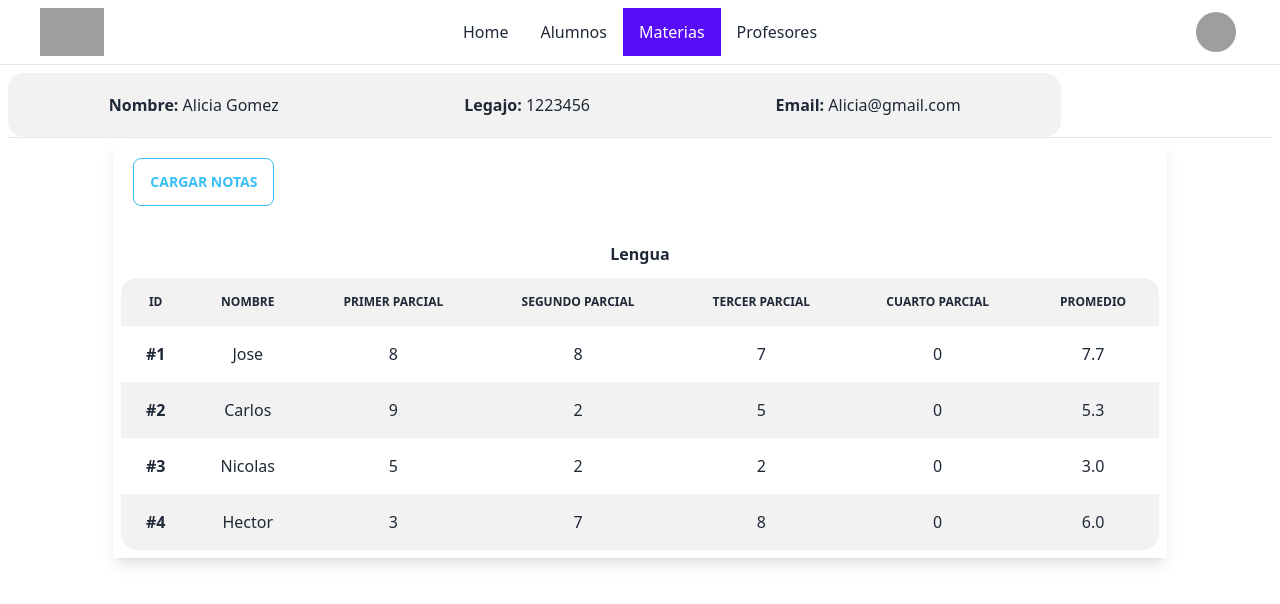
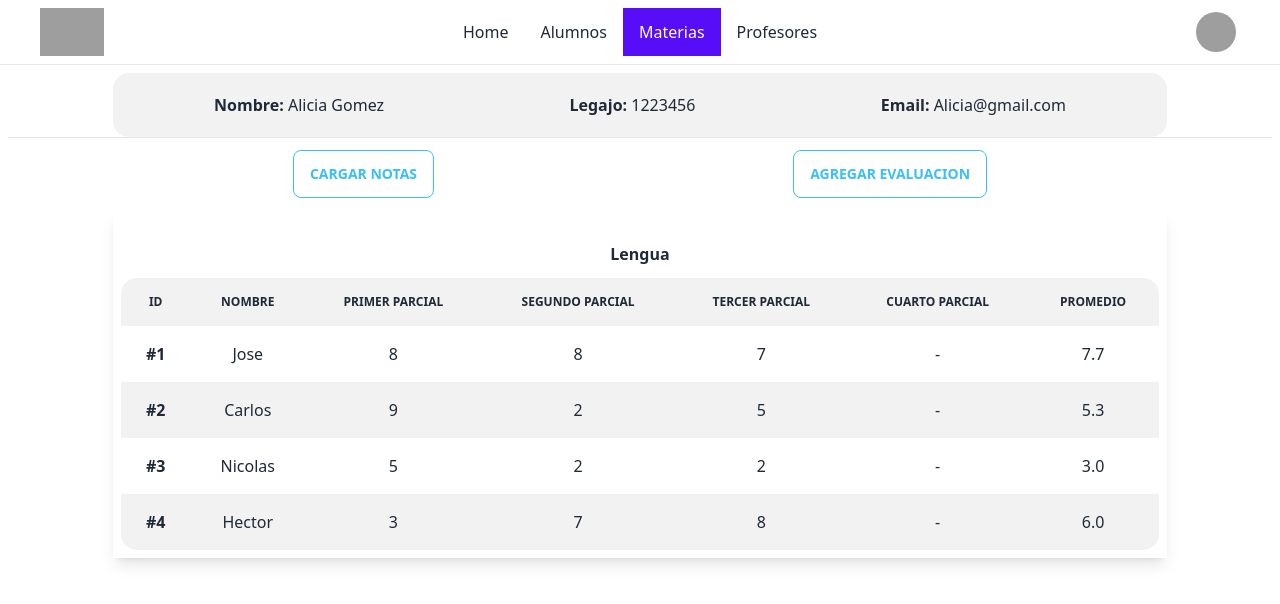
Before and after one commit to JoseRuiz010/Gestion-Alumnos, a React (Create React App) app: page /materias/241cc2935 in a window 1280 px wide. Shown: the top 604 px of the page. Built offline with nearby package versions, Linux system fonts and the light colour scheme; grey boxes are pictures that could not be loaded; what uid would draw is missing.

Commit message:
cuando no hay nota cambie el 0 por -

```diff
--- a/src/Components/CardDatosPErsonales.js
+++ b/src/Components/CardDatosPErsonales.js
@@ -6,7 +6,7 @@ export const CardDatosPErsonales = ({ nombre,
     telefono,
     email,
     legajo,
-    direccion,nombreMateria,idMateria}) => {
+    direccion, nombreMateria, idMateria }) => {
     const [avatar, setavatar] = useState()
     useEffect(() => {
         fetch("https://randomuser.me/api/")
@@ -25,7 +25,7 @@ export const CardDatosPErsonales = ({ nombre,
                 <div className='flex justify-start align-middle  w-10/12 px-4'> <span className='font-bold'>Telefono:</span> <span>{telefono}</span></div>
                 <div className='flex justify-start align-middle  w-10/12 px-4'> <span className='font-bold'>Email:</span> <span>{email}</span></div>
                 <div className='flex justify-start align-middle  w-10/12 px-4'> <span className='font-bold'>Direccion:</span><span>{direccion}</span></div>
-                    {nombreMateria&&idMateria&& <div className='flex justify-start align-middle  w-10/12 px-4'> <span className='font-bold'>Materia:</span><Link to={`/materias/${idMateria}`}>{ nombreMateria}</Link></div>}
+                {nombreMateria && idMateria && <div className='flex justify-start align-middle  w-10/12 px-4'> <span className='font-bold '>Materia: </span><Link to={`/materias/${idMateria}`}><span className='underline text-blue-600 ml-2'>{nombreMateria}</span></Link></div>}
             </div>
         </div>
     )
--- a/src/Components/HeaderDatosPersonales.js
+++ b/src/Components/HeaderDatosPersonales.js
@@ -1,10 +1,10 @@
 import React from 'react'
 
-export const HeaderDatosPersonales = ({nombre,apellido,legajo,email}) => {
+export const HeaderDatosPersonales = ({ nombre, apellido, legajo, email }) => {
     return (
         <>
             {/* <div className="grid mb-3 grid-cols-2 w-full mx-auto md:grid-cols-3 p-3 md:w-10/12 gap-2 card bg-base-200 rounded-box"> */}
-            <div className="flex flex-row flex-wrap justify-start  p-3 md:w-10/12 gap-2 py-5 card bg-base-200 rounded-box">
+            <div className="flex flex-row flex-wrap justify-center mx-auto  p-3 md:w-10/12 gap-2 py-5 card bg-base-200 rounded-box">
 
                 <div className='mx-auto '>
                     <h1><span className='font-bold'>Nombre: </span>{nombre + " " + apellido}</h1>
--- a/src/Components/Tabla Nota Alumnos/NotasTabla.js
+++ b/src/Components/Tabla Nota Alumnos/NotasTabla.js
@@ -17,7 +17,7 @@ export const NotasTabla = ({ evaluaciones, materia, mostrarNombre }) => {
                         }
                         <td>{
                             eva.evaluaciones.length > 0 ?
-                                (eva?.evaluaciones?.filter(({ nota }) => nota !== 0).map(({ nota }) => nota).reduce((previous, current) => (current) += (previous)) / eva.evaluaciones.filter(({ nota }) => nota !== 0).length).toFixed(1)
+                                (eva?.evaluaciones?.filter(({ nota }) => nota !== "-").map(({ nota }) => nota).reduce((previous, current) => (current) += (previous)) / eva.evaluaciones.filter(({ nota }) => nota !== 0).length).toFixed(1)
                                 : "No tiene notas"
                         }
                         </td>
--- a/src/Components/Tabla Nota Alumnos/TablaNotaAlumnos.js
+++ b/src/Components/Tabla Nota Alumnos/TablaNotaAlumnos.js
@@ -1,16 +1,16 @@
 import React, { useEffect, useState } from 'react'
 import { useNavigate, useParams } from 'react-router-dom';
 import { HeaderDatosPersonales } from '../HeaderDatosPersonales';
- import { HeaderNotaAlumnos } from './HeaderNotaAlumnos';
+import { HeaderNotaAlumnos } from './HeaderNotaAlumnos';
 import { TablaNotaAlumnosCuerpo } from './TablaNotaAlumnosCuerpo';
 
 export const TablaNotaAlumnos = ({ filtro, mostrarNombre }) => {
     const { id } = useParams();
     const [notasAlumnos, setnotasAlumnos] = useState();
-   const navigate= useNavigate();
+    const navigate = useNavigate();
     useEffect(() => {
         setnotasAlumnos(filtro);
-    }, [id,filtro])
+    }, [id, filtro])
 
     if (!notasAlumnos) return (<div>Cargando...</div>)
 
@@ -20,8 +20,8 @@ export const TablaNotaAlumnos = ({ filtro, mostrarNombre }) => {
             {
                 notasAlumnos.map(evaluaciones => (
                     <div key={evaluaciones} className='shadow-lg p-2' >
-                        <button class="btn btn-outline btn-info m-3" onClick={()=>navigate(`/materias/cargarNotas/${id}`)}>Cargar Notas</button>
-                        <HeaderNotaAlumnos  materia={evaluaciones.materia.nombre} />
+                        {/* <button class="btn btn-outline btn-info m-3" onClick={()=>navigate(`/materias/cargarNotas/${id}`)}>Cargar Notas</button> */}
+                        <HeaderNotaAlumnos materia={evaluaciones.materia.nombre} />
                         {
                             <TablaNotaAlumnosCuerpo evaluaciones={evaluaciones.alumno} materia={evaluaciones.materia} mostrarNombre={mostrarNombre} />
                         }
--- a/src/Components/Tabla Nota Alumnos/ValidarNota.js
+++ b/src/Components/Tabla Nota Alumnos/ValidarNota.js
@@ -1,15 +1,15 @@
 import React from 'react'
 
-export  const ValidarNota=(EvaluacionDeMateria, evaluacion)=>{
+export const ValidarNota = (EvaluacionDeMateria, evaluacion) => {
 
-    let nota=0;
+    let nota = "-";
     for (let j = 0; j < evaluacion.length; j++) {
 
-    if(EvaluacionDeMateria===evaluacion[j].evaluacion){
+        if (EvaluacionDeMateria === evaluacion[j].evaluacion) {
 
-        nota=evaluacion[j].nota;
-    }
+            nota = evaluacion[j].nota;
+        }
     }
 
-   return <td key={nota+Date.now()+Math.random()}>{nota}</td>
+    return <td key={nota + Date.now() + Math.random()}>{nota}</td>
 }
--- a/src/Screens/AlumnosPorMateria.js
+++ b/src/Screens/AlumnosPorMateria.js
@@ -1,5 +1,5 @@
 import React, { useEffect, useState } from 'react'
-import { useParams } from "react-router-dom";
+import { useNavigate, useParams } from "react-router-dom";
 import { HeaderDatosPersonales } from '../Components/HeaderDatosPersonales';
 import { TablaNotaAlumnos } from '../Components/Tabla Nota Alumnos/TablaNotaAlumnos';
 
@@ -7,16 +7,22 @@ import { getMateriasById, getNotasFilterByMateria } from '../services/CargarData
 
 const AlumnosPorMateria = () => {
     const { id } = useParams();
+    const navigate = useNavigate()
     const [materia, setmateria] = useState()
     useEffect(() => {
-      setmateria(getMateriasById(id))
-     }, [id])
-    if(!materia) return (<div>Cargando...</div>)
-     const {profesores}=materia
+        setmateria(getMateriasById(id))
+    }, [id])
+    if (!materia) return (<div>Cargando...</div>)
+    const { profesores } = materia
 
     return (
-        <div className='w-full p-2 '>
-            <HeaderDatosPersonales {...profesores[0]}/>
+        <div className='w-full p-2'>
+            <HeaderDatosPersonales {...profesores[0]} />
+            <div className="flex justify-around md:w-10/12  mx-auto">
+                <button class="btn btn-outline btn-info m-3" onClick={() => navigate(`/materias/cargarNotas/${id}`)}>Cargar Notas</button>
+                <button class="btn btn-outline btn-info m-3" onClick={() => navigate(`/materias/cargarNotas/${id}`)}>Agregar Evaluacion</button>
+            </div>
+
             <TablaNotaAlumnos filtro={getNotasFilterByMateria(id)} mostrarNombre={true} />
         </div>
     )
--- a/src/Screens/ScreenNotasAlumnos.js
+++ b/src/Screens/ScreenNotasAlumnos.js
@@ -2,7 +2,7 @@ import React, { useEffect, useState } from 'react'
 import { useParams } from 'react-router-dom';
 import { HeaderDatosPersonales } from '../Components/HeaderDatosPersonales';
 import { TablaNotaAlumnos } from '../Components/Tabla Nota Alumnos/TablaNotaAlumnos';
- import { getAlumnosByID, getNotasAlumnosXMateria } from '../services/CargarData';
+import { getAlumnosByID, getNotasAlumnosXMateria } from '../services/CargarData';
 
 export const ScreenNotasAlumnos = () => {
     const { id } = useParams();
@@ -16,7 +16,7 @@ export const ScreenNotasAlumnos = () => {
     if (!alumno) return (<div>Cargando...</div>)
     return (
         <div className="flex pb-7 flex-col mt-3 px-2 w-full max-w-7xl mx-auto  ">
-          <HeaderDatosPersonales {...alumno}/>
+            <HeaderDatosPersonales {...alumno} />
             <div className="mt-1 card rounded-box place-items-center">
                 <TablaNotaAlumnos filtro={getNotasAlumnosXMateria(id)} mostrarNombre={false} />
             </div>
```
Lines whose indentation alone changed are shown as unchanged.
